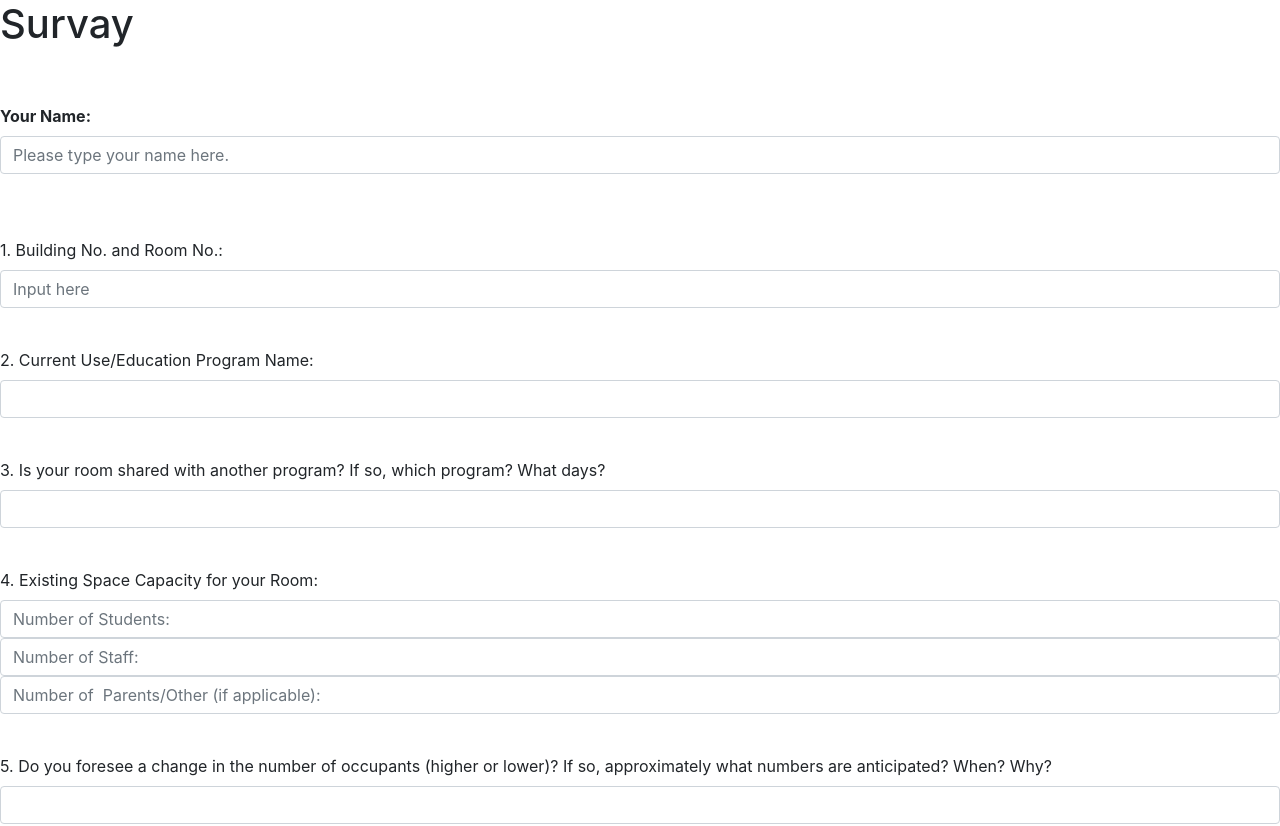
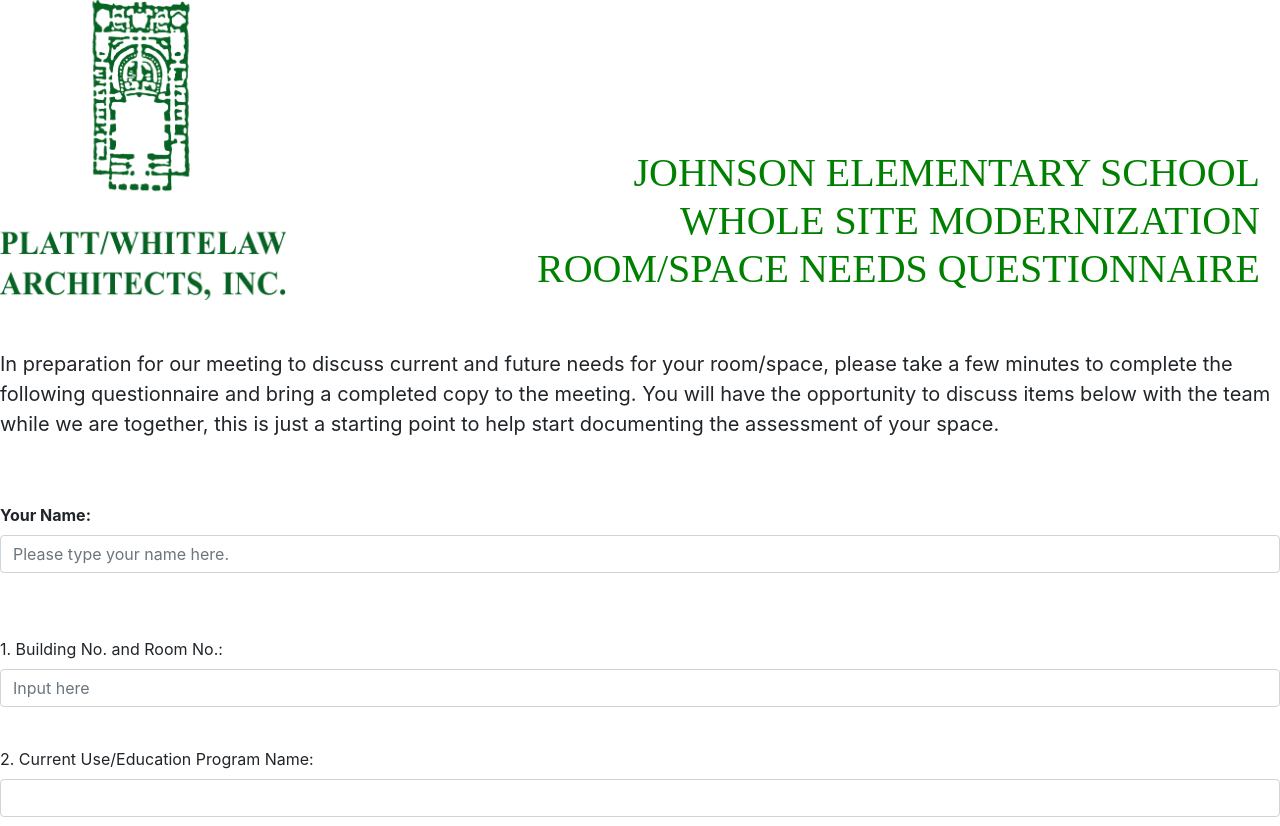
Before and after one commit to djony88/Survey_Form, a plain HTML site: page index.html in a window 1280 px wide. Shown: the top 826 px of the page. Drawn offline with nearby package versions, Linux system fonts and the light colour scheme.

Commit message:
added picture and Title name and started on css styling

```diff
--- a/index.html
+++ b/index.html
@@ -4,15 +4,25 @@
         <meta charset="UTF-8">
         <meta http-equiv="X-UA-Compatible" content="IE=edge">
         <link rel="stylesheet" href="https://stackpath.bootstrapcdn.com/bootstrap/4.4.1/css/bootstrap.min.css" integrity="sha384-Vkoo8x4CGsO3+Hhxv8T/Q5PaXtkKtu6ug5TOeNV6gBiFeWPGFN9MuhOf23Q9Ifjh" crossorigin="anonymous">
+        <link rel="stylesheet" href="style.css">
        <title>Survay</title>
     </head>
 <body>
         <header>
-            <section class="title-text">
-                <h1 id="title">Survay</h1>
+            <div class="header">
 
-
-            </section>
+                <img class="img" src="Assets/Img/Green Logo.png" alt="logo">
+                <br> <br>
+                <section class="title-text">
+                    <h1 id="title">JOHNSON ELEMENTARY SCHOOL <br> WHOLE SITE MODERNIZATION <br> ROOM/SPACE NEEDS QUESTIONNAIRE</h1>
+                </section>
+            </div>
+            <br> <br>
+            <p>In preparation for our meeting to discuss current and future needs for your
+                room/space, please take a few minutes to complete the following questionnaire
+                and bring a completed copy to the meeting. You will have the opportunity to
+                discuss items below with the team while we are together, this is just a starting point
+                to help start documenting the assessment of your space. </p>
         </header>
 
 <main> <br> <br>
--- a/style.css
+++ b/style.css
@@ -0,0 +1,19 @@
+.img {
+  height: 300px;
+}
+
+.h1,
+h1 {
+  margin-top: -175px;
+  margin-right: 20px;
+  font-size: 2.5rem;
+  color: green;
+  text-align: right;
+  font-family: "Times New Roman", Times, serif;
+}
+
+p {
+  margin-top: 0;
+  margin-bottom: 1rem;
+  font-size: 20px;
+}
```
Also changed, not shown: Assets/Img/Black Logo.png (added), Assets/Img/Green Logo.png (added).
